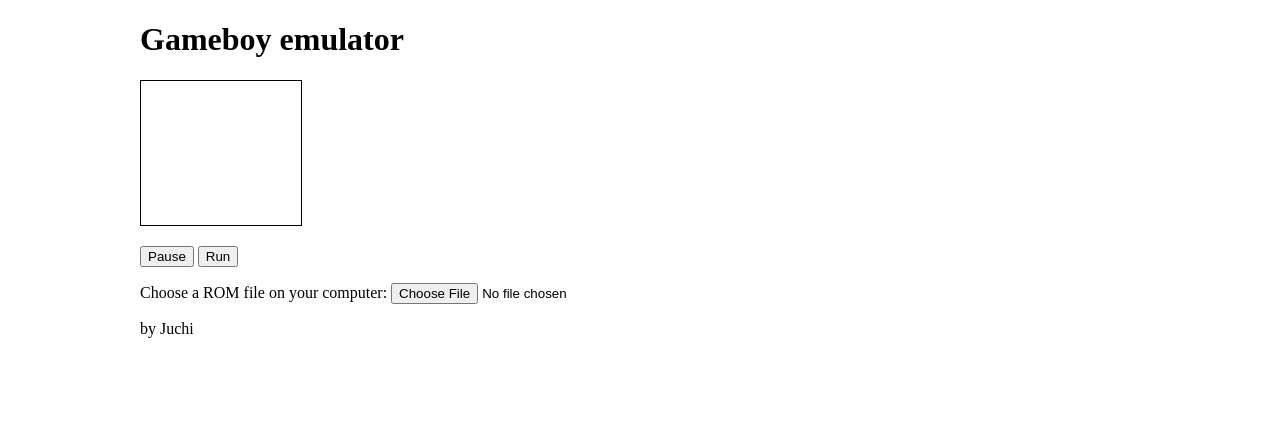
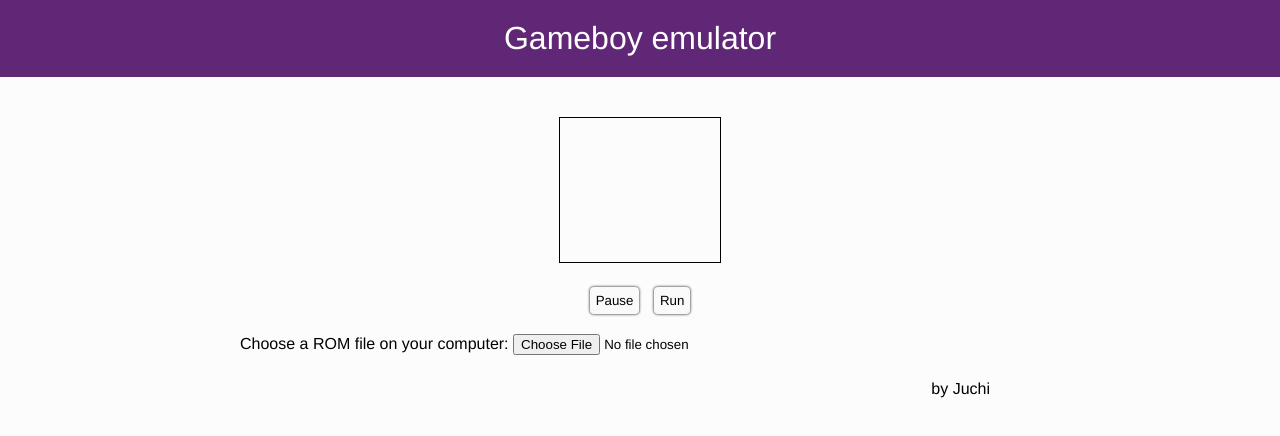
Before and after one commit to juchi/gameboy.js, a plain HTML site: page index.html in a window 1280 px wide. Drawn offline with Linux system fonts and the light colour scheme.

Commit message:
improve page design

```diff
--- a/css/styles.css
+++ b/css/styles.css
@@ -1,7 +1,48 @@
+* {
+    box-sizing: border-box;
+    margin:0;
+    padding:0;
+    font-family: Helvetica, sans-serif
+}
 body {
-    width:1000px;
+    background-color: #FCFCFC;
+}
+p {
+    margin: 5px 0;
+}
+header {
+    background-color: #602777;
+    margin: 0 0 40px;
+}
+header h1 {
+    color: white;
+    font-weight: normal;
+    padding: 20px;
+    text-align:center;
+}
+#container {
+    width:800px;
     margin:auto;
+}
+.canvas-container {
+    text-align:center;
 }
 canvas {
     border:1px solid black;
 }
+.commands {
+    margin: 20px 0;
+    text-align:center;
+}
+.commands button {
+    background-color: #FAFAFA;
+    border: 1px solid transparent;
+    border-radius: 4px;
+    box-shadow: 0px 0px 3px 0px black;
+    margin: 0 5px;
+    padding: 5px;
+}
+footer {
+    padding: 20px 50px;
+    text-align: right;
+}
--- a/index.html
+++ b/index.html
@@ -7,11 +7,15 @@
 </head>
 <body>
 
-<h1>Gameboy emulator</h1>
+<header>
+    <h1>Gameboy emulator</h1>
+</header>
 
-<canvas id="canvas">Your browser does not seem to support canvas.</canvas>
+<div id="container">
 
-<p>
+<div class="canvas-container"><canvas id="canvas">Your browser does not seem to support canvas.</canvas></div>
+
+<p class="commands">
     <button onclick="g.pause(true);">Pause</button>
     <button onclick="g.pause(false);">Run</button>
 </p>
@@ -26,6 +30,8 @@
 </p>
 
 <footer>by Juchi</footer>
+
+</div>
 
 <script type="text/javascript" src="./js/debug.js"></script>
 <script type="text/javascript" src="./js/serial.js"></script>
```
